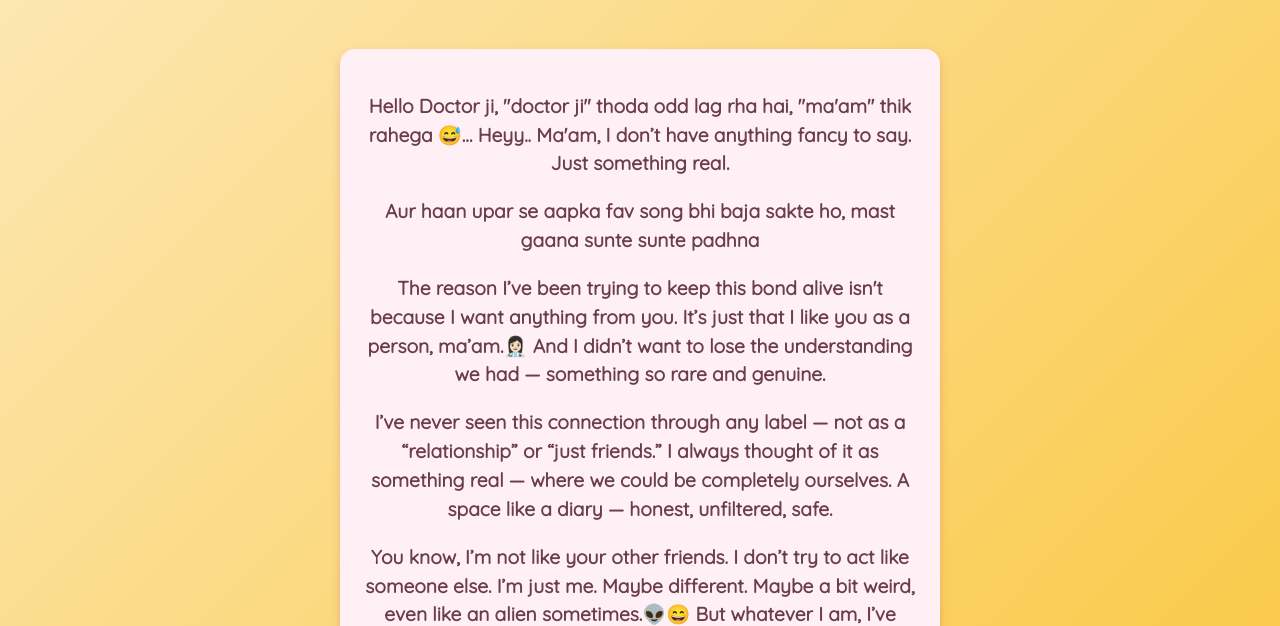
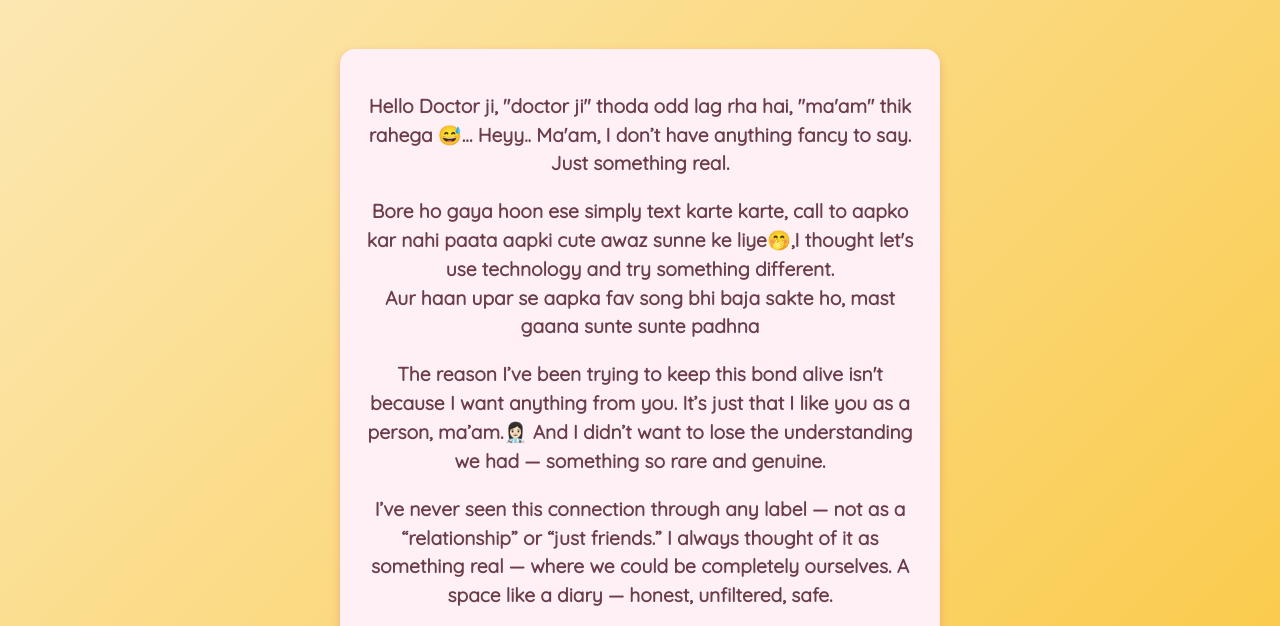
Before and after one commit to chiragchavda07/purple-butterfly, a plain HTML site: page index.html in a window 1280 px wide. Shown: the part 179-805 px from the top of the page. Drawn offline with Linux system fonts and the light colour scheme.

Commit message:
some changes

```diff
--- a/index.html
+++ b/index.html
@@ -61,7 +61,8 @@
   <p>Hello Doctor ji, "doctor ji" thoda odd lag rha hai, "ma'am" thik rahega 😅…
     Heyy.. Ma'am, I don’t have anything fancy to say. Just something real.</p>
 
-  <p>Aur haan upar se aapka fav song bhi baja sakte ho, mast gaana sunte sunte padhna</p>
+  <p>Bore ho gaya hoon ese simply text karte karte, call to aapko kar nahi paata aapki cute awaz sunne ke liye🤭,I thought let's use technology and try something different.<br>
+    Aur haan upar se aapka fav song bhi baja sakte ho, mast gaana sunte sunte padhna</p>
   <p> The reason I’ve been trying to keep this bond alive isn't because I want anything from you.
   It’s just that I like you as a person, ma’am.👩🏻‍⚕️
   And I didn’t want to lose the understanding we had — something so rare and genuine.</p>
```
